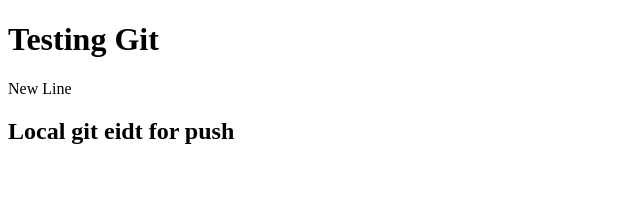
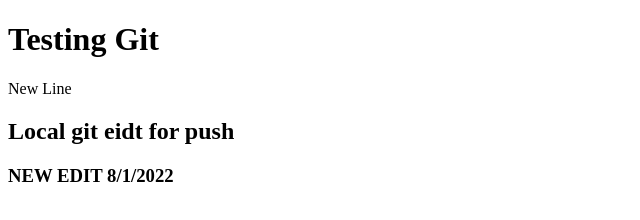
Before and after one commit to minthantkyaw28/hello-world, a plain HTML site: page index.html in a window 1280 px wide. Shown: the whole page, without its empty margins (0-640 px from the left). Drawn offline with Linux system fonts and the light colour scheme.

Commit message:
Update index.html
ပြင်ချင်လို့ပြင်တယ်ကွာ

```diff
--- a/index.html
+++ b/index.html
@@ -8,5 +8,6 @@
     <h1>Testing Git</h1>
     <p>New Line</p>
     <h2>Local git eidt for push</h2>
+    <h3> NEW EDIT 8/1/2022 </h3>
   </body>
 </html>
```
